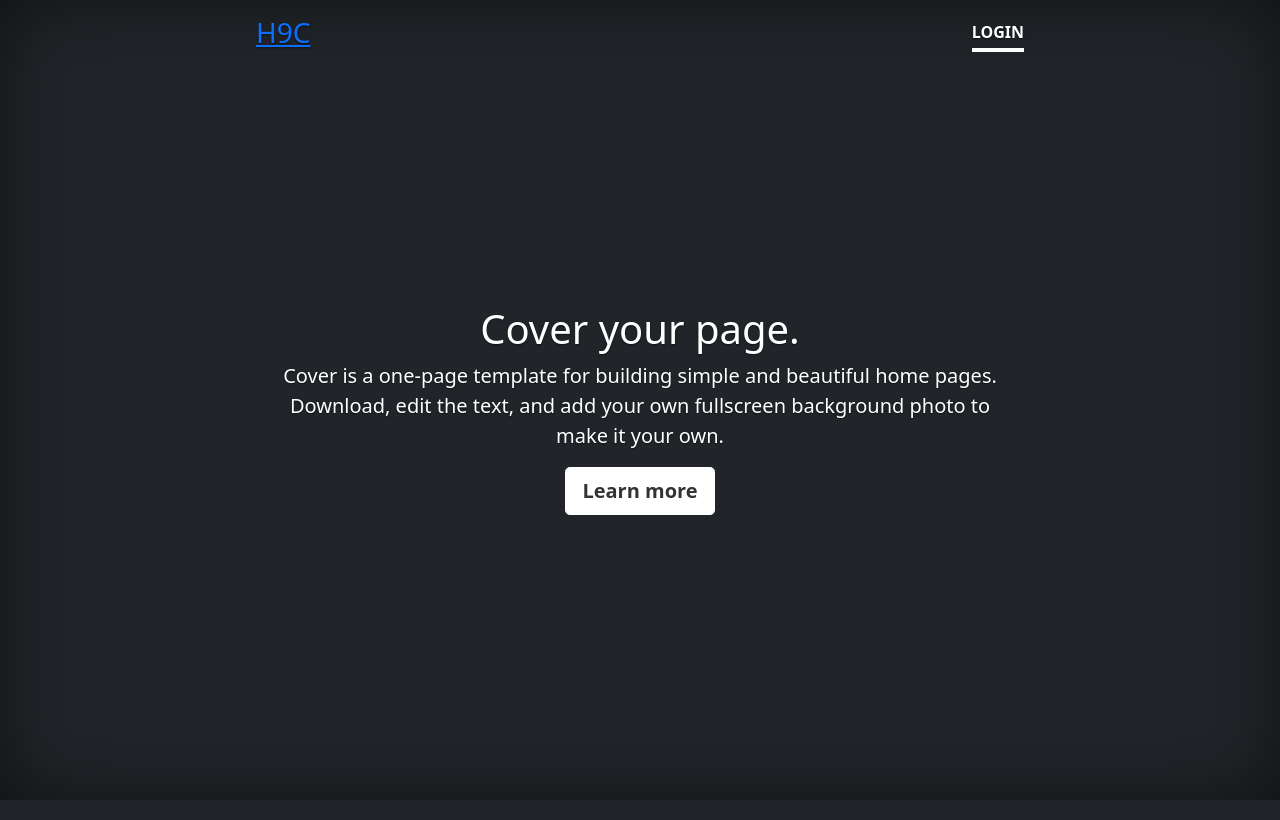
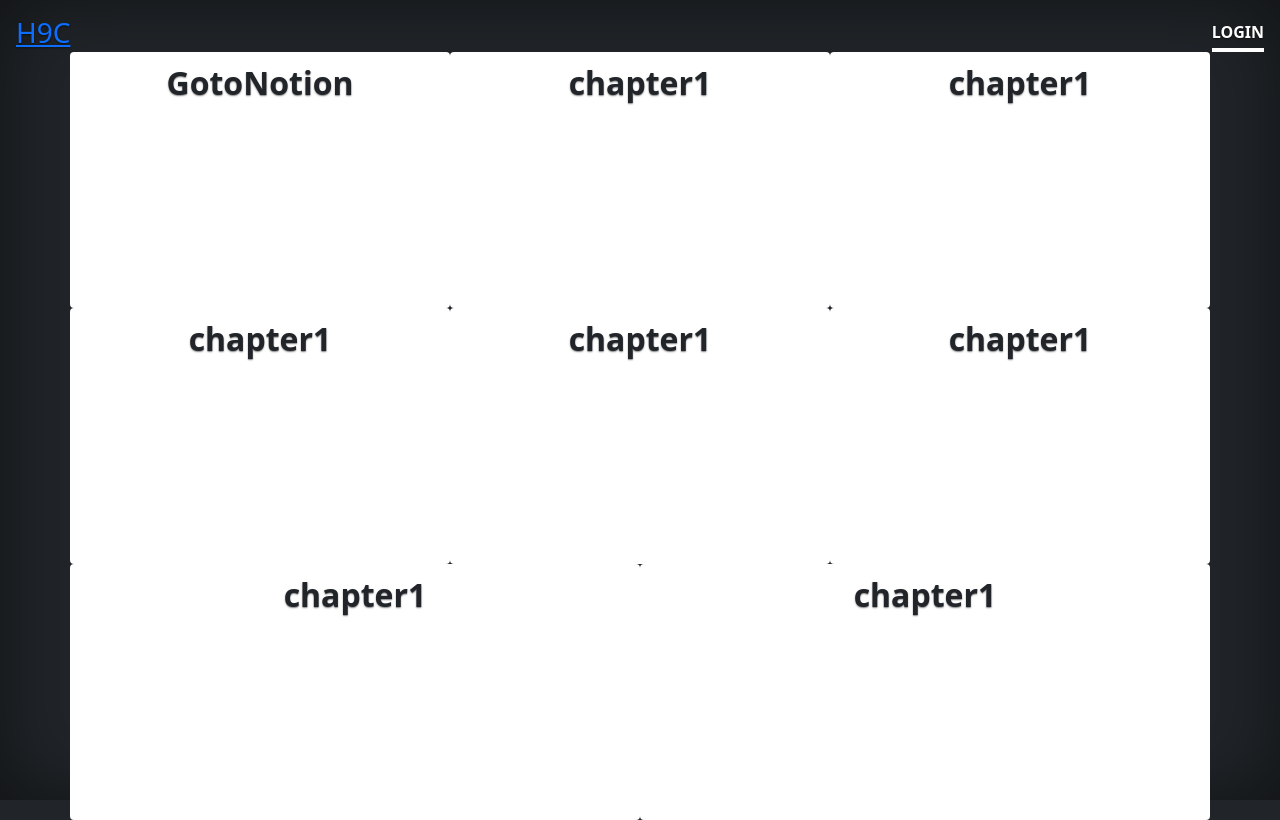
Before and after one commit to bigduk88/hanghae99_35, a Flask app: template templates/index.html in a window 1280 px wide. Run offline with Flask 2, Linux system fonts and the light colour scheme; the template is opened without the code that fills it, so the values that code supplies are empty; some libraries are stand-ins or nearby versions.

Commit message:
index update

```diff
--- a/templates/index.html
+++ b/templates/index.html
@@ -38,17 +38,71 @@
                 font-size: 3.5rem;
             }
         }
+
+
+        .X {
+            position: relative;
+            display: flex;
+            flex-direction: row;
+            min-width: 0;
+            word-wrap: break-word;
+            background-color: #fff;
+            background-clip: border-box;
+            border: 10px solid rgba(0, 0, 0, .125);
+            height: 16rem;
+            flex: 1 1 auto;
+            /*z-index: 2*/
+        }
+
+        .X {
+            display: inline-block;
+            font-weight: 600;
+            line-height: 1.5;
+            color: #212529;
+            text-align: center;
+            text-decoration: none;
+            cursor: zoom-in;
+            -webkit-user-select: none;
+            -moz-user-select: none;
+            /*user-select: none;*/
+            /*background-color: transparent;*/
+            border: 1px solid transparent;
+            padding: .375rem .75rem;
+            font-size: 2rem;
+            border-radius: .25rem;
+            transition: color .15s ease-in-out, background-color .15s ease-in-out, border-color .15s ease-in-out, box-shadow .15s ease-in-out
+        }
+
+        @media (prefers-reduced-motion: reduce) {
+            .X {
+                transition: none
+            }
+        }
+
+        .X:hover {
+            color: #fff;
+            background-color: #0b5ed7;
+            border-color: #0a58ca;
+            box-shadow: 0 0 1rem #0b5ed7;
+        }
+
+
     </style>
 
 
-    <!-- Custom styles for this template -->
+    <SCRIPT>
+        function hey() {
+            open('https://www.notion.so/99-35-31e772f7e01942fe920ac4647103dee0')
+        }
+    </SCRIPT>
+
+
+    <!-- Custom styles for this template-->
     <link href="cover.css" rel="stylesheet">
-
-    </script>
 </head>
 <body class="d-flex h-100 text-center text-white bg-dark">
 
-<div class="cover-container d-flex w-100 h-100 p-3 mx-auto flex-column">
+<div class="d-flex w-100 h-100 p-3 mx-auto flex-column">
     <header class="mb-auto">
         <div>
             <h3 class="float-md-start mb-0"><a href="#">H9C</a></h3>
@@ -61,12 +115,42 @@
     </header>
 
     <main class="px-3">
-        <h1>Cover your page.</h1>
-        <p class="lead">Cover is a one-page template for building simple and beautiful home pages. Download, edit the
-            text, and add your own fullscreen background photo to make it your own.</p>
-        <p class="lead">
-            <a href="#" class="btn btn-lg btn-secondary fw-bold border-white bg-white">Learn more</a>
-        </p>
+        <!--        <h1>Cover your page.</h1>
+                <p class="lead">Cover is a one-page template for building simple and beautiful home pages. Download, edit the
+                    text, and add your own fullscreen background photo to make it your own.</p>
+                <p class="lead">
+                    <a href="#" class="btn btn-lg btn-secondary fw-bold border-white bg-white">Learn more</a>
+                </p>-->
+
+        <div class="container">
+            <!-- Stack the columns on mobile by making one full-width and the other half-width -->
+            <div class="row" id="cards-box">
+                <div class="X col-4" onclick="hey()">
+                    GotoNotion
+                </div>
+                <div class="X col-4">
+                    chapter1
+                </div>
+                <div class="X col-4">
+                    chapter1
+                </div>
+                <div class="X col-4">
+                    chapter1
+                </div>
+                <div class="X col-4">
+                    chapter1
+                </div>
+                <div class="X col-4">
+                    chapter1
+                </div>
+                <div class="X col-4">
+                    chapter1
+                </div>
+                <div class="X col-4">
+                    chapter1
+                </div>
+            </div>
+        </div>
     </main>
 
     <footer class="mt-auto text-white-50">
```
